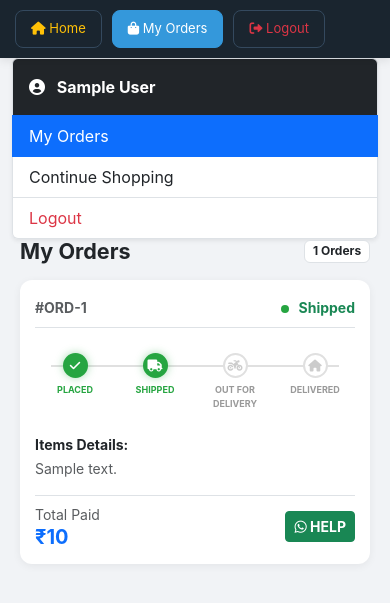
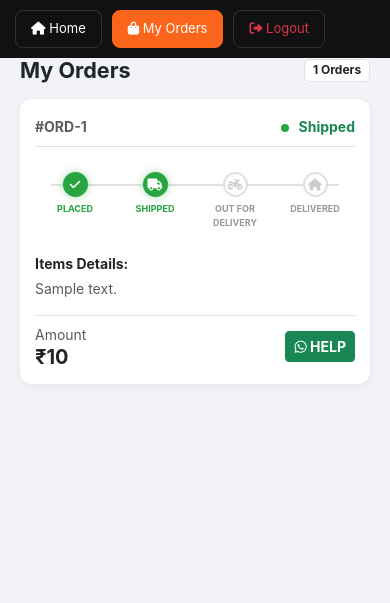
Before and after one commit to gmkarshad45-design/evia-shop, a Flask app: template templates/profile.html in a window 390 px wide. Shown: the top 603 px of the page. Run offline with Flask 3, Linux system fonts and the light colour scheme; the template is opened without the code that fills it: values that come from a table or form of the project are taken from there, others are empty; a user stored in the database is signed in; tables that the repository leaves empty hold one stand-in row (values such as "Sample post").

Commit message:
Update profile.html

```diff
--- a/templates/profile.html
+++ b/templates/profile.html
@@ -1,307 +1,143 @@
 <!DOCTYPE html>
-
 <html lang="en">
-
 <head>
-
     <meta charset="UTF-8">
-
     <meta name="viewport" content="width=device-width, initial-scale=1.0, maximum-scale=1.0, user-scalable=no">
-
-    <title>My Account | E-Shop</title>
-
+    <title>My Account | EVIA Official</title>
     <link href="https://cdn.jsdelivr.net/npm/bootstrap@5.3.0/dist/css/bootstrap.min.css" rel="stylesheet">
-
     <link rel="stylesheet" href="https://cdnjs.cloudflare.com/ajax/libs/font-awesome/6.0.0/css/all.min.css">
-
     <style>
-
         body { background-color: #f1f3f6; font-family: 'Inter', sans-serif; overflow-x: hidden; }
 
-
-
-        .sidebar-mobile { background: #1a252f; padding: 10px 0; position: sticky; top: 0; z-index: 1000; box-shadow: 0 2px 10px rgba(0,0,0,0.1); }
-
+        .sidebar-mobile { background: #111; padding: 10px 0; position: sticky; top: 0; z-index: 1000; }
         .sidebar-nav { display: flex; flex-wrap: nowrap; overflow-x: auto; padding: 0 15px; -webkit-overflow-scrolling: touch; }
-
         .sidebar-nav::-webkit-scrollbar { display: none; }
-
-        .sidebar-nav a { color: #bdc3c7; text-decoration: none; white-space: nowrap; padding: 8px 15px; margin-right: 10px; border-radius: 8px; font-size: 13px; border: 1px solid #34495e; flex: 0 0 auto; }
-
-        .sidebar-nav a.active { background: #3498db; color: white; border-color: #3498db; }
-
-
+        .sidebar-nav a { color: #fff; text-decoration: none; white-space: nowrap; padding: 8px 15px; margin-right: 10px; border-radius: 8px; font-size: 13px; border: 1px solid #333; flex: 0 0 auto; }
+        .sidebar-nav a.active { background: #fb641b; color: white; border-color: #fb641b; }
 
         .order-card { background: white; border-radius: 12px; border: none; box-shadow: 0 2px 8px rgba(0,0,0,0.06); margin-bottom: 15px; padding: 15px; }
-
         .status-dot { height: 8px; width: 8px; background-color: #26a541; border-radius: 50%; display: inline-block; margin-right: 5px; }
 
-
-
-        /* --- TRACKER STYLING --- */
-
+        /* TRACKER STYLING */
         .track-container { display: flex; justify-content: space-between; position: relative; margin: 25px 0 15px 0; }
-
         .track-line { position: absolute; top: 12px; left: 5%; width: 90%; height: 2px; background: #e0e0e0; z-index: 1; }
-
         .track-step { position: relative; z-index: 2; text-align: center; width: 25%; }
-
         .track-icon { width: 25px; height: 25px; background: #fff; border: 2px solid #e0e0e0; border-radius: 50%; display: flex; align-items: center; justify-content: center; margin: 0 auto 5px auto; font-size: 12px; color: #ccc; transition: 0.3s; }
-
         .track-text { font-size: 9px; font-weight: bold; color: #999; text-transform: uppercase; }
 
-
-
         .track-step.active .track-icon { background: #26a541; border-color: #26a541; color: white; box-shadow: 0 0 8px rgba(38, 165, 65, 0.4); }
-
         .track-step.active .track-text { color: #26a541; }
 
-
-
         @media (min-width: 768px) {
-
             .sidebar-mobile { display: none; }
-
             .desktop-sidebar { position: sticky; top: 20px; }
-
             .track-text { font-size: 11px; }
-
         }
-
     </style>
-
 </head>
-
 <body>
 
-
-
 <div class="sidebar-mobile">
-
     <div class="sidebar-nav">
-
-        <a href="/" class="text-warning"><i class="fa fa-home"></i> Home</a>
-
+        <a href="/"><i class="fa fa-home"></i> Home</a>
         <a href="/profile" class="active"><i class="fa fa-shopping-bag"></i> My Orders</a>
-
         <a href="/logout" class="text-danger"><i class="fa fa-sign-out-alt"></i> Logout</a>
-
     </div>
-
 </div>
 
+<div class="container mt-md-4 main-content">
+    <div class="row">
+        <div class="col-md-3 desktop-sidebar d-none d-md-block">
+            <div class="list-group shadow-sm border-0">
+                <div class="list-group-item bg-dark text-white fw-bold py-3">
+                    <i class="fa fa-user-circle me-2"></i> {{ current_user.email.split('@')[0] }}
+                </div>
+                <a href="/profile" class="list-group-item list-group-item-action active">My Orders</a>
+                <a href="/" class="list-group-item list-group-item-action">Continue Shopping</a>
+                <a href="/logout" class="list-group-item list-group-item-action text-danger">Logout</a>
+            </div>
+        </div>
 
-
-<div class="container mt-md-4 main-content">
-
-    <div class="row">
-
-        <div class="col-md-3 desktop-sidebar">
-
-            <div class="list-group shadow-sm border-0">
-
-                <div class="list-group-item bg-dark text-white fw-bold py-3">
-
-                    <i class="fa fa-user-circle me-2"></i> {{ current_user.full_name }}
-
-                </div>
-
-                <a href="/profile" class="list-group-item list-group-item-action active">My Orders</a>
-
-                <a href="/" class="list-group-item list-group-item-action">Continue Shopping</a>
-
-                <a href="/logout" class="list-group-item list-group-item-action text-danger">Logout</a>
-
+        <div class="col-md-9">
+            <div class="d-flex justify-content-between align-items-center mb-3 px-2">
+                <h4 class="fw-bold m-0">My Orders</h4>
+                <span class="badge bg-white text-dark border">{{ orders|length }} Orders</span>
             </div>
 
-        </div>
+            {% if orders %}
+                {% for order in orders %}
+                <div class="order-card mx-2 mx-md-0">
+                    <div class="d-flex justify-content-between align-items-center border-bottom pb-2 mb-3">
+                        <span class="text-muted small fw-bold">#ORD-{{ order.id }}</span>
+                        <div>
+                            {% if order.status == "Cancelled" %}
+                                <span class="small fw-bold text-danger"><i class="fa fa-times-circle"></i> Cancelled</span>
+                            {% else %}
+                                <span class="status-dot"></span>
+                                <span class="small fw-bold text-success">{{ order.status }}</span>
+                            {% endif %}
+                        </div>
+                    </div>
 
+                    {% if order.status != "Cancelled" %}
+                    <div class="track-container">
+                        <div class="track-line"></div>
+                        <div class="track-step active">
+                            <div class="track-icon"><i class="fa fa-check"></i></div>
+                            <div class="track-text">Placed</div>
+                        </div>
+                        <div class="track-step {% if order.status in ['Shipped', 'Out for Delivery', 'Delivered'] %}active{% endif %}">
+                            <div class="track-icon"><i class="fa fa-truck"></i></div>
+                            <div class="track-text">Shipped</div>
+                        </div>
+                        <div class="track-step {% if order.status in ['Out for Delivery', 'Delivered'] %}active{% endif %}">
+                            <div class="track-icon"><i class="fa fa-motorcycle"></i></div>
+                            <div class="track-text">Out for Delivery</div>
+                        </div>
+                        <div class="track-step {% if order.status == 'Delivered' %}active{% endif %}">
+                            <div class="track-icon"><i class="fa fa-home"></i></div>
+                            <div class="track-text">Delivered</div>
+                        </div>
+                    </div>
+                    {% endif %}
 
+                    <div class="mb-3 mt-4">
+                        <p class="small text-dark mb-1 fw-bold">Items Details:</p>
+                        <p class="text-muted small mb-0">{{ order.product_details }}</p>
+                    </div>
 
-        <div class="col-md-9">
+                    <div class="d-flex justify-content-between align-items-center mt-3 pt-2 border-top">
+                        <div>
+                            <p class="mb-0 text-muted small">Amount</p>
+                            <h5 class="fw-bold text-dark mb-0">₹{{ order.total_price }}</h5>
+                        </div>
 
-            <div class="d-flex justify-content-between align-items-center mb-3 px-2 px-md-0">
-
-                <h4 class="fw-bold m-0">My Orders</h4>
-
-                <span class="badge bg-white text-dark border">{{ orders|length }} Orders</span>
-
-            </div>
-
-
-
-            {% if orders %}
-
-                {% for order in orders %}
-
-                <div class="order-card mx-2 mx-md-0">
-
-                    <div class="d-flex justify-content-between align-items-center border-bottom pb-2 mb-3">
-
-                        <span class="text-muted small fw-bold">#ORD-{{ order.id }}</span>
-
-                        <div>
-
-                            {% if order.status == "Cancelled" %}
-
-                                <span class="small fw-bold text-danger"><i class="fa fa-times-circle"></i> Cancelled</span>
-
-                            {% elif order.status == "Return Requested" %}
-
-                                <span class="small fw-bold text-warning">Return Pending</span>
-
-                            {% else %}
-
-                                <span class="status-dot"></span>
-
-                                <span class="small fw-bold text-success">{{ order.status }}</span>
-
+                        <div class="d-flex gap-2">
+                            {% if order.status == "Pending WhatsApp Verification" or order.status == "Placed" %}
+                                <a href="{{ url_for('cancel_order', id=order.id) }}"
+                                   class="btn btn-sm btn-outline-danger fw-bold"
+                                   onclick="return confirm('Cancel this order?')">CANCEL</a>
                             {% endif %}
 
+                            <a href="https://wa.me/919999999999?text=Help with Order #{{ order.id }}"
+                               class="btn btn-sm btn-success fw-bold">
+                               <i class="fab fa-whatsapp"></i> HELP
+                            </a>
                         </div>
-
                     </div>
-
-
-
-                    {% if order.status != "Cancelled" %}
-
-                    <div class="track-container">
-
-                        <div class="track-line"></div>
-
-                        <div class="track-step {% if order.status in ['Placed', 'Shipped', 'Out for Delivery', 'Delivered'] %}active{% endif %}">
-
-                            <div class="track-icon"><i class="fa fa-check"></i></div>
-
-                            <div class="track-text">Placed</div>
-
-                        </div>
-
-                        <div class="track-step {% if order.status in ['Shipped', 'Out for Delivery', 'Delivered'] %}active{% endif %}">
-
-                            <div class="track-icon"><i class="fa fa-truck"></i></div>
-
-                            <div class="track-text">Shipped</div>
-
-                        </div>
-
-                        <div class="track-step {% if order.status in ['Out for Delivery', 'Delivered'] %}active{% endif %}">
-
-                            <div class="track-icon"><i class="fa fa-motorcycle"></i></div>
-
-                            <div class="track-text">Out for Delivery</div>
-
-                        </div>
-
-                        <div class="track-step {% if order.status == 'Delivered' %}active{% endif %}">
-
-                            <div class="track-icon"><i class="fa fa-home"></i></div>
-
-                            <div class="track-text">Delivered</div>
-
-                        </div>
-
-                    </div>
-
-                    {% else %}
-
-                    <div class="py-3 text-center">
-
-                        <p class="text-danger small fw-bold mb-0">This order was cancelled.</p>
-
-                    </div>
-
-                    {% endif %}
-
-
-
-                    <div class="mb-3 mt-4">
-
-                        <p class="small text-dark mb-1 fw-bold">Items Details:</p>
-
-                        <p class="text-muted small mb-0" style="line-height: 1.4;">{{ order.product_details }}</p>
-
-                    </div>
-
-
-
-                    <div class="d-flex justify-content-between align-items-center mt-3 pt-2 border-top">
-
-                        <div>
-
-                            <p class="mb-0 text-muted small">Total Paid</p>
-
-                            <h5 class="fw-bold text-primary mb-0">₹{{ order.total_price }}</h5>
-
-                        </div>
-
-
-
-                        <div class="d-flex gap-2">
-
-                            {% if order.status == "Placed" %}
-
-                                <a href="{{ url_for('cancel_order', id=order.id) }}"
-
-                                   class="btn btn-sm btn-outline-danger fw-bold"
-
-                                   onclick="return confirm('Cancel this order?')">CANCEL</a>
-
-                            {% endif %}
-
-
-
-                            {% if order.status == "Delivered" %}
-
-                                <a href="{{ url_for('return_order', id=order.id) }}"
-
-                                   class="btn btn-sm btn-outline-secondary fw-bold">RETURN</a>
-
-                            {% endif %}
-
-
-
-                            <a href="https://wa.me/91XXXXXXXXXX?text=Help with Order #{{ order.id }}"
-
-                               class="btn btn-sm btn-success fw-bold">
-
-                               <i class="fab fa-whatsapp"></i> HELP
-
-                            </a>
-
-                        </div>
-
-                    </div>
-
                 </div>
-
                 {% endfor %}
-
             {% else %}
-
-                <div class="bg-white p-5 text-center rounded border mx-2 mx-md-0">
-
+                <div class="bg-white p-5 text-center rounded border mx-2">
                     <i class="fa fa-box-open fa-3x text-muted mb-3"></i>
-
                     <h5 class="fw-bold">No orders yet!</h5>
-
-                    <a href="/" class="btn btn-primary mt-2">Start Shopping</a>
-
+                    <a href="/" class="btn btn-warning mt-2 fw-bold">Start Shopping</a>
                 </div>
-
             {% endif %}
-
         </div>
-
     </div>
-
 </div>
 
-
-
 <script src="https://cdn.jsdelivr.net/npm/bootstrap@5.3.0/dist/js/bootstrap.bundle.min.js"></script>
-
 </body>
-
 </html>
```
